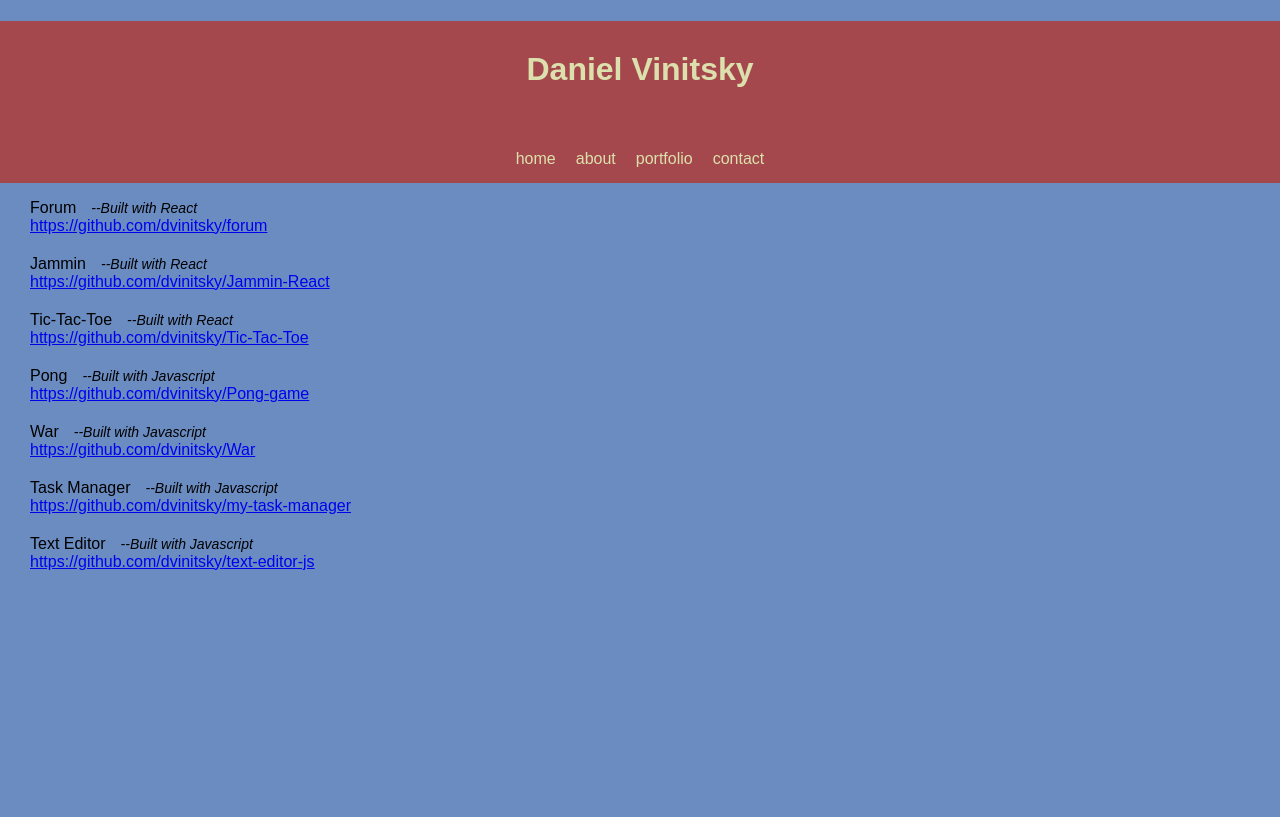
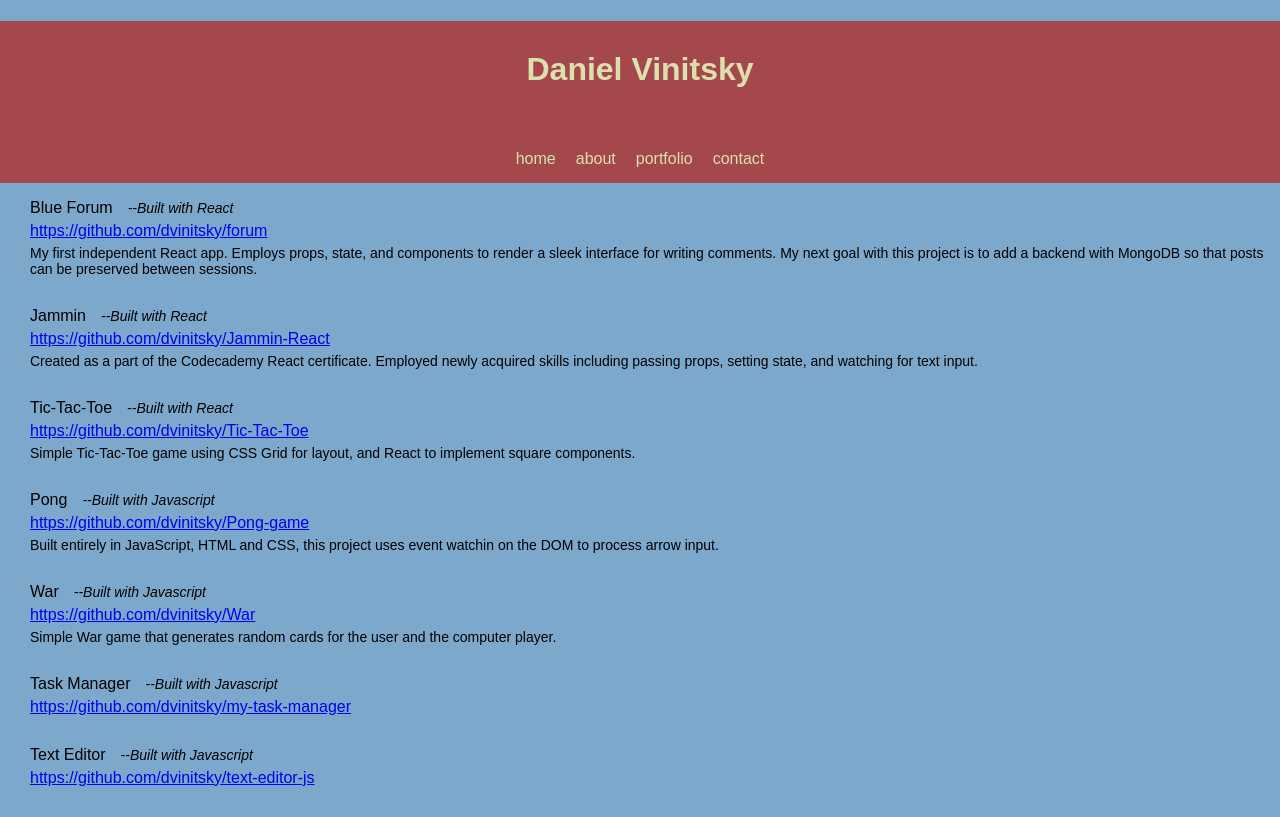
Before and after one commit to dvinihan/Profile, a React (Create React App) app: page / in a window 1280 px wide. Both pictures are taken after a click on the element "portfolio". Built offline with nearby package versions, Linux system fonts and the light colour scheme.

Commit message:
Change blue background slightly

```diff
--- a/src/App.css
+++ b/src/App.css
@@ -1,6 +1,6 @@
 html {
   font-family: helvetica;
-  background-color: #6a8cc1;
+  background-color: #7ca8cc;
   width: auto;
 }
 
--- a/src/App.js
+++ b/src/App.js
@@ -11,34 +11,34 @@ class App extends Component {
     this.state = {
         projects: [
           {
-            projectName: "Forum",
+            projectName: "Blue Forum",
             projectURL: "https://github.com/dvinitsky/forum",
             techUsed: "React",
-            description: ''
+            description: 'My first independent React app. Employs props, state, and components to render a sleek interface for writing comments. My next goal with this project is to add a backend with MongoDB so that posts can be preserved between sessions.'
           },
           {
             projectName: "Jammin",
             projectURL: "https://github.com/dvinitsky/Jammin-React",
             techUsed: "React",
-            description: ''
+            description: 'Created as a part of the Codecademy React certificate. Employed newly acquired skills including passing props, setting state, and watching for text input.'
           },
           {
             projectName: "Tic-Tac-Toe",
             projectURL: "https://github.com/dvinitsky/Tic-Tac-Toe",
             techUsed: "React",
-            description: ''
+            description: 'Simple Tic-Tac-Toe game using CSS Grid for layout, and React to implement square components.'
           },
           {
             projectName: "Pong",
             projectURL: "https://github.com/dvinitsky/Pong-game",
             techUsed: "Javascript",
-            description: ''
+            description: 'Built entirely in JavaScript, HTML and CSS, this project uses event watchin on the DOM to process arrow input.'
           },
           {
             projectName: "War",
             projectURL: "https://github.com/dvinitsky/War",
             techUsed: "Javascript",
-            description: ''
+            description: 'Simple War game that generates random cards for the user and the computer player.'
           },
           {
             projectName: "Task Manager",
--- a/src/Components/Project.css
+++ b/src/Components/Project.css
@@ -1,6 +1,6 @@
 :root {
-    --margin: 3px;
-    --tech-font-size: 14px;
+    --margin: 5px;
+    --usedTech-font-size: 14px;
 }
 
 .projectsContainer {
@@ -8,7 +8,7 @@
 }
 
 .group {
-    margin-bottom: 20px;
+    margin-bottom: 30px;
 }
 
 .projectURL {
@@ -16,8 +16,12 @@
 }
 
 .techUsed {
-    margin-top: var(--margin);
     font-style: italic;
-    font-size: var(--tech-font-size);
+    font-size: var(--usedTech-font-size);
     margin-left: 15px;
 }
+
+.description {
+    margin-top: var(--margin);
+    font-size: 14px;
+}
--- a/src/Components/Project.js
+++ b/src/Components/Project.js
@@ -12,8 +12,8 @@ export class Project extends Component {
 							<div key={element.projectName} className="group">
 									<div className="projectName">{element.projectName}
 									<span className="techUsed">--Built with {element.techUsed}</span></div>
-									<div><a className="projectURL" target="_blank" href={element.projectURL}>{element.projectURL}</a></div>
-									<div className="">{element.description}</div>
+									<div className="projectURL" ><a target="_blank" href={element.projectURL}>{element.projectURL}</a></div>
+									<div className="description">{element.description}</div>
 							</div>
 						)
 					})}
```
